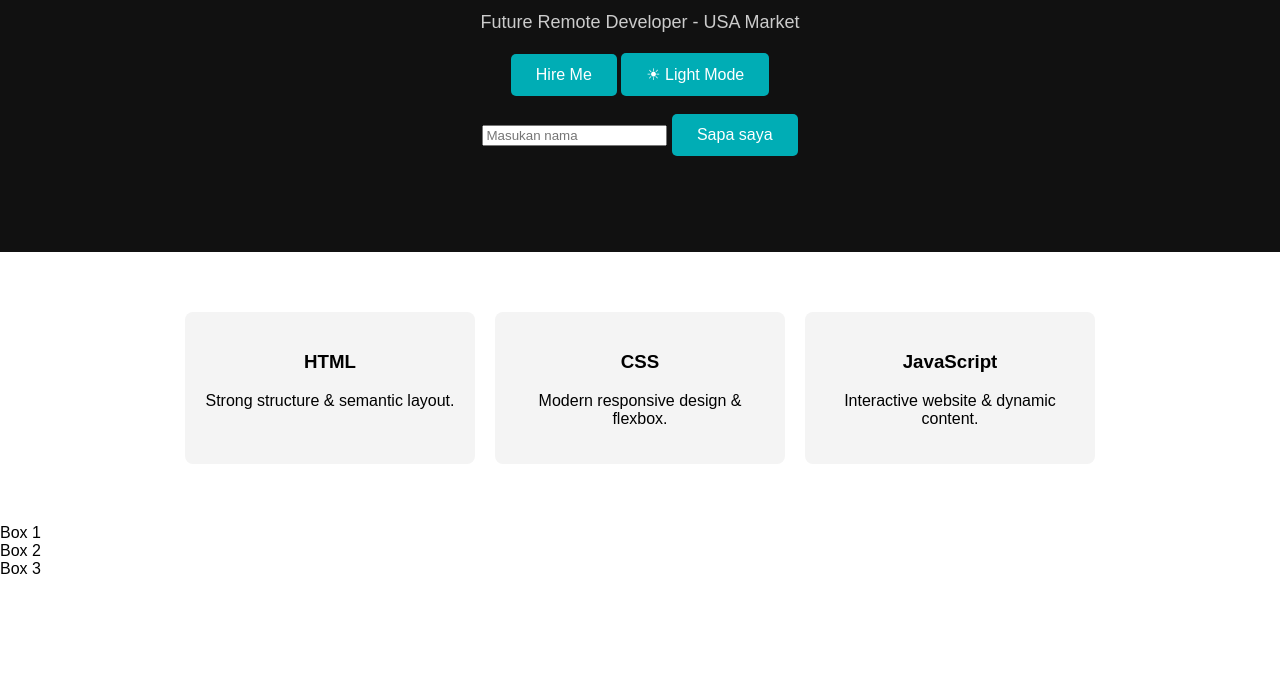
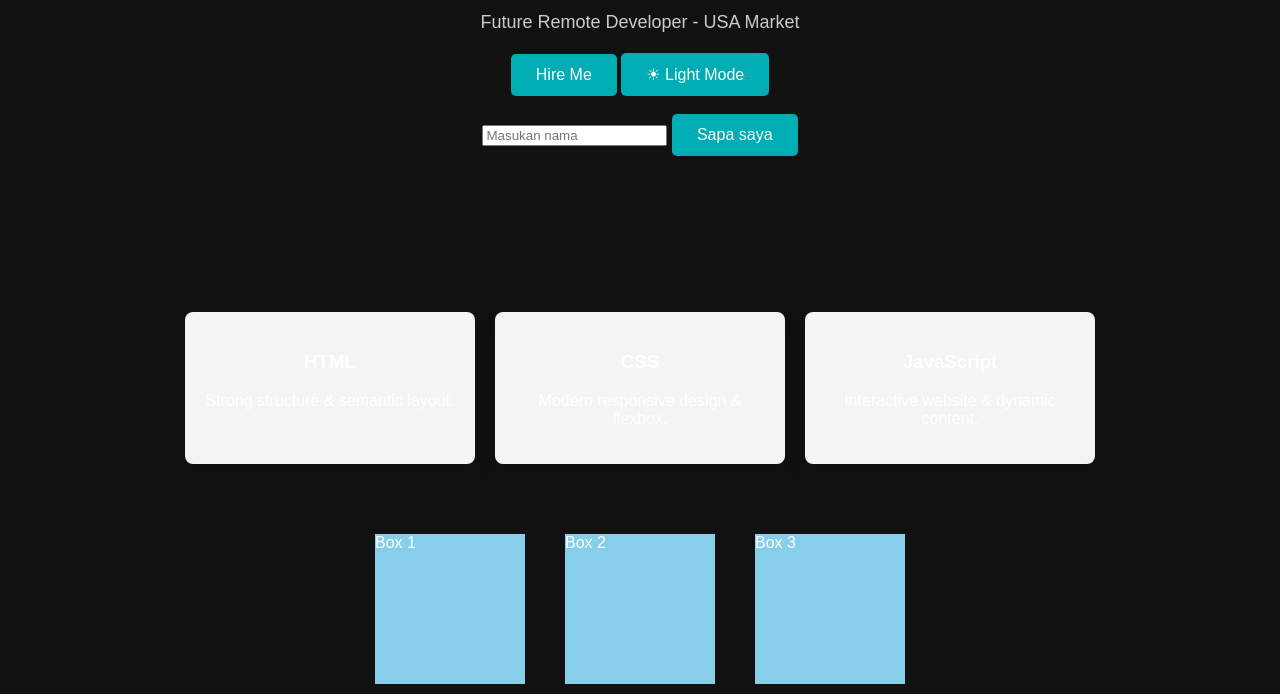
Before and after one commit to denikurn9629/mini-project-html, a plain HTML site: page index.html in a window 1280 px wide. Both pictures are taken after a click on the button "Dark Mode". Shown: the part 179-873 px from the top of the page. Before the commit the page ends 800 px from the top, so only its background shows below. Drawn offline with Linux system fonts and the light colour scheme.

Commit message:
Add files via upload

```diff
--- a/style.css
+++ b/style.css
@@ -2,6 +2,7 @@
 body {
     margin: 0;
     font-family: Arial, sans-serif;
+    transition: 0.5s;
 }
 
 /* Hero Section */
@@ -73,3 +74,35 @@ body {
         font-size: 28px;
     }
 }
+
+.container {
+    display: flex;
+    justify-content: center;
+    gap: 20px;
+}
+
+.box {
+    width: 150px;
+    height: 150px;
+    background-color: skyblue;
+    margin: 10px;
+    transition: 0.3s;
+}
+
+.box:hover {
+    transform: scale(1.1);
+    transition: 0.3s;
+}
+
+.card {
+    box-shadow: 0 10px 20px rgba(0,0,0,0.1);
+}
+
+html {
+    scroll-behavior: smooth;
+}
+
+.dark {
+    background-color: #111;
+    color: white;
+}
```
